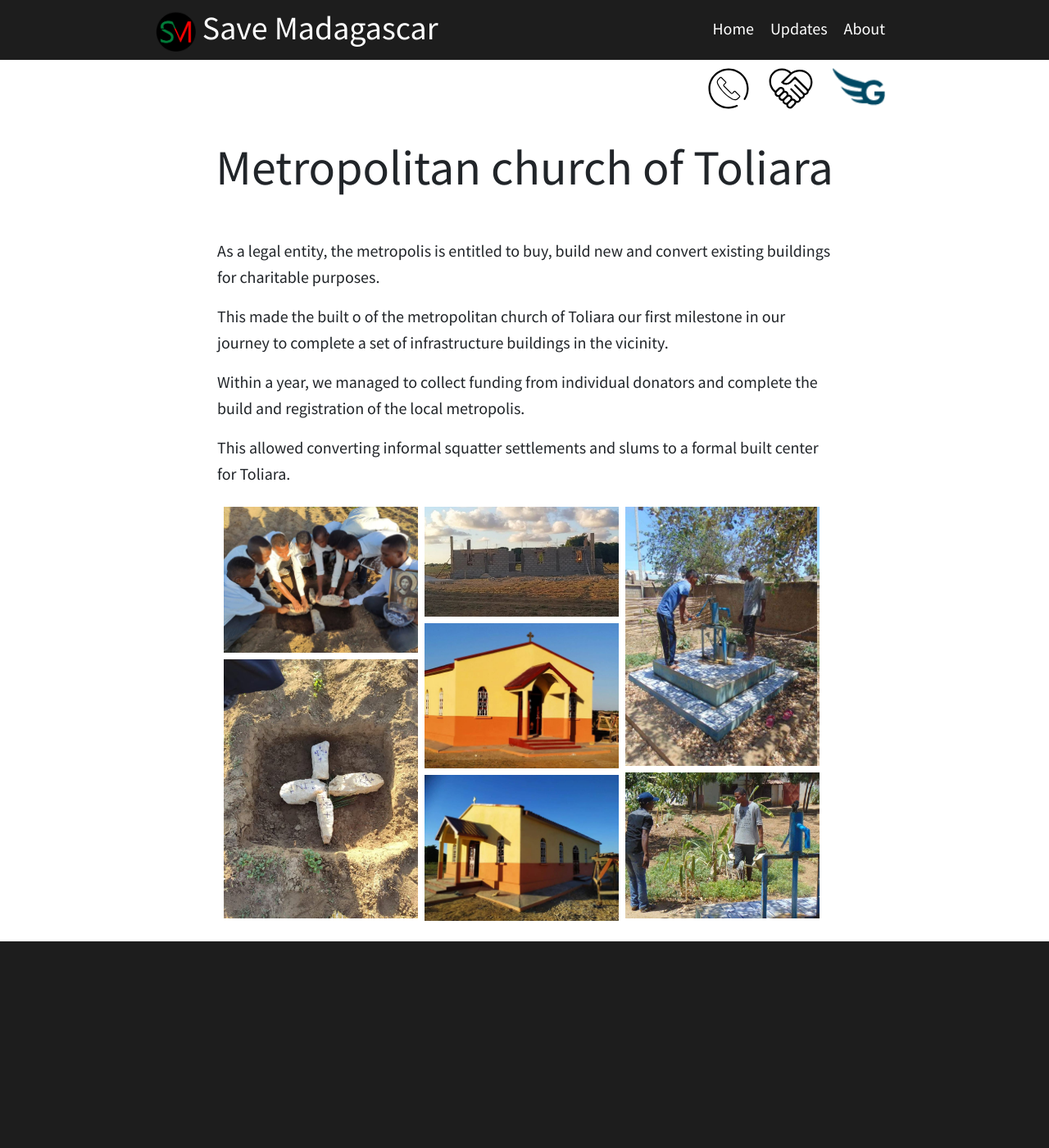
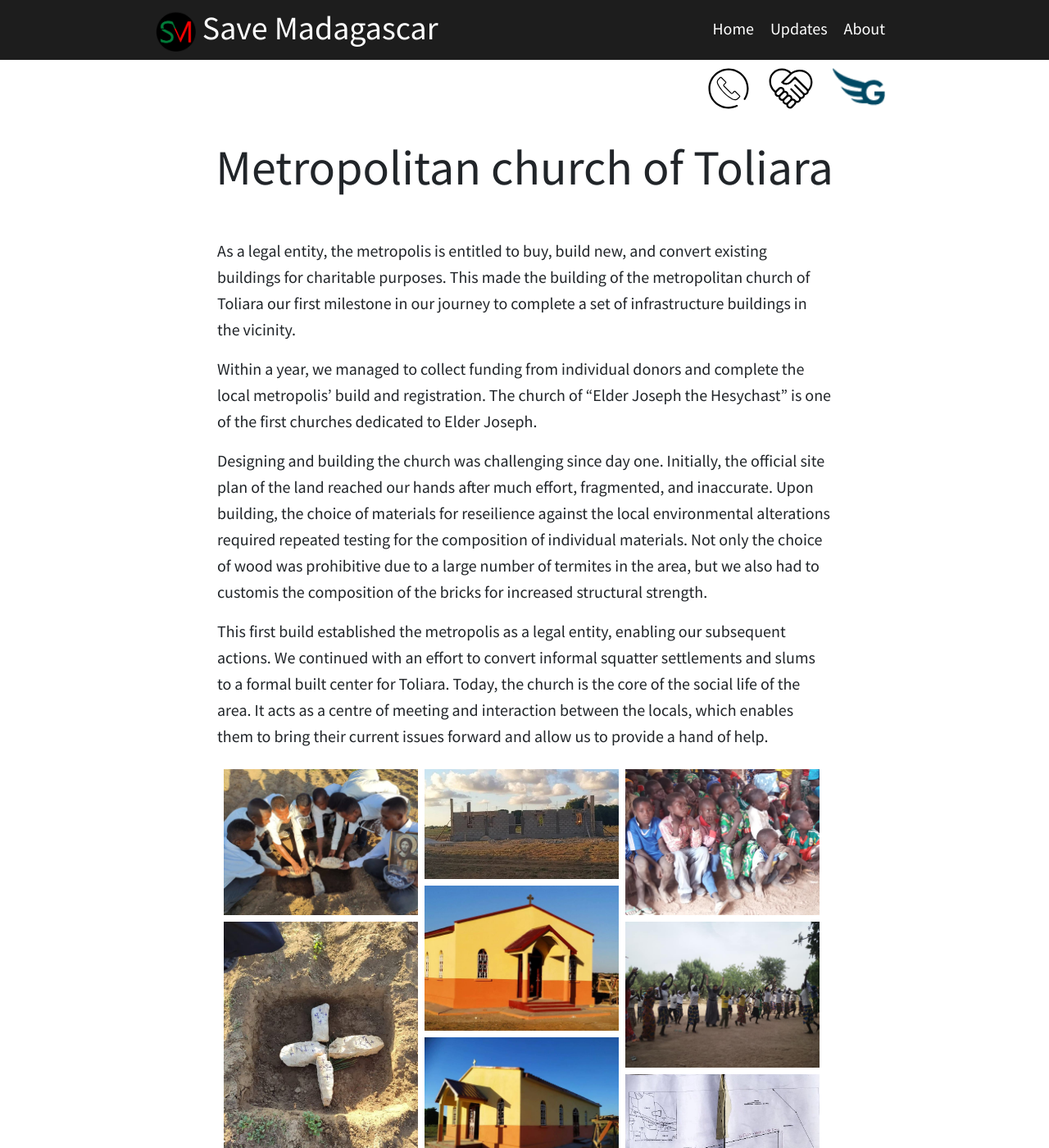
Before and after one commit to at07cm1/smadagascar_site, a Jekyll site: the page built from _posts/updates/2018-01-01-metropolitan_church_of_Toliara.md, in a window 1280 px wide and 1400 px high. Shown: the whole window at 82% size. Built offline with Jekyll 4.4.1, drawn with Linux system fonts in a browser that asks for light colours.

Commit message:
Metropolitan church of Toliara update

```diff
--- a/_posts/updates/2018-01-01-metropolitan_church_of_Toliara.md
+++ b/_posts/updates/2018-01-01-metropolitan_church_of_Toliara.md
@@ -11,12 +11,13 @@
   - /media/post_pictures/metropolitan_church_of_toliara/2.jpg
   - /media/post_pictures/metropolitan_church_of_toliara/6.jpg
   - /media/post_pictures/metropolitan_church_of_toliara/7.jpg
+  - /media/post_pictures/metropolitan_church_of_toliara/8.jpg
 ---
 
-As a legal entity, the metropolis is entitled to buy, build new and convert existing buildings for charitable purposes.
+As a legal entity, the metropolis is entitled to buy, build new, and convert existing buildings for charitable purposes. This made the building of the metropolitan church of Toliara our first milestone in our journey to complete a set of infrastructure buildings in the vicinity.
 
-This made the built o of the metropolitan church of Toliara our first milestone in our journey to complete a set of infrastructure buildings in the vicinity.
+Within a year, we managed to collect funding from individual donors and complete the local metropolis' build and registration. The church of "Elder Joseph the Hesychast" is one of the first churches dedicated to Elder Joseph.
 
-Within a year, we managed to collect funding from individual donators and complete the build and registration of the local metropolis.
+Designing and building the church was challenging since day one. Initially, the official site plan of the land reached our hands after much effort, fragmented, and inaccurate. Upon building, the choice of materials for reseilience against the local environmental alterations required repeated testing for the composition of individual materials. Not only the choice of wood was prohibitive due to a large number of termites in the area, but we also had to customis the composition of the bricks for increased structural strength.
 
-This allowed converting informal squatter settlements and slums to a formal built center for Toliara.
+This first build established the metropolis as a legal entity, enabling our subsequent actions. We continued with an effort to convert informal squatter settlements and slums to a formal built center for Toliara. Today, the church is the core of the social life of the area. It acts as a centre of meeting and interaction between the locals, which enables them to bring their current issues forward and allow us to provide a hand of help.
```
Also changed, not shown: media/general/18.jpg (deleted), media/general/6.jpg (deleted), media/general/episimo topografiko apo madagascari.jpg (deleted), media/post_pictures/metropolitan_church_of_toliara/6.jpg, media/post_pictures/metropolitan_church_of_toliara/7.jpg, media/post_pictures/metropolitan_church_of_toliara/8.jpg (added), media/post_pictures/water_pump_well/1.jpg (added), media/post_pictures/water_pump_well/2.jpg (added).
